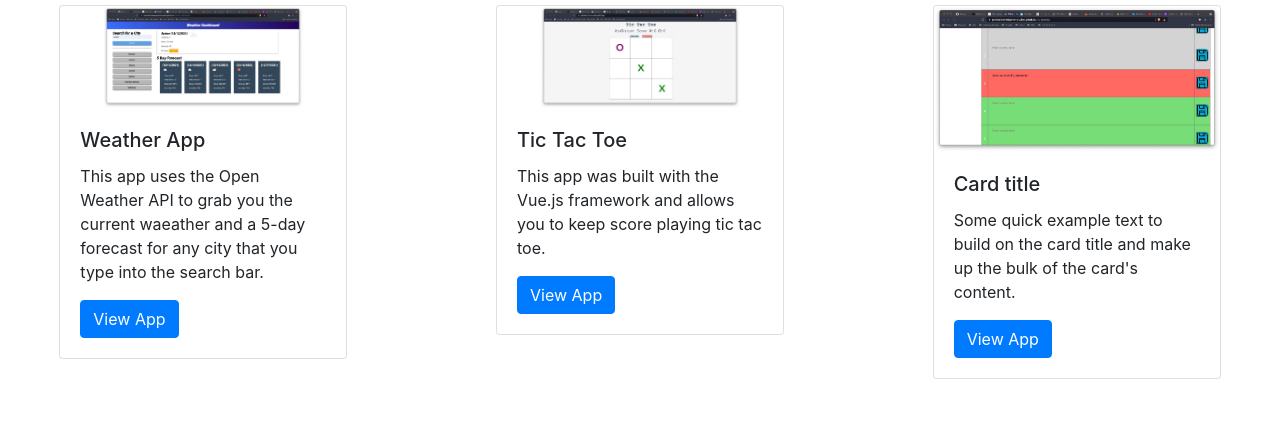
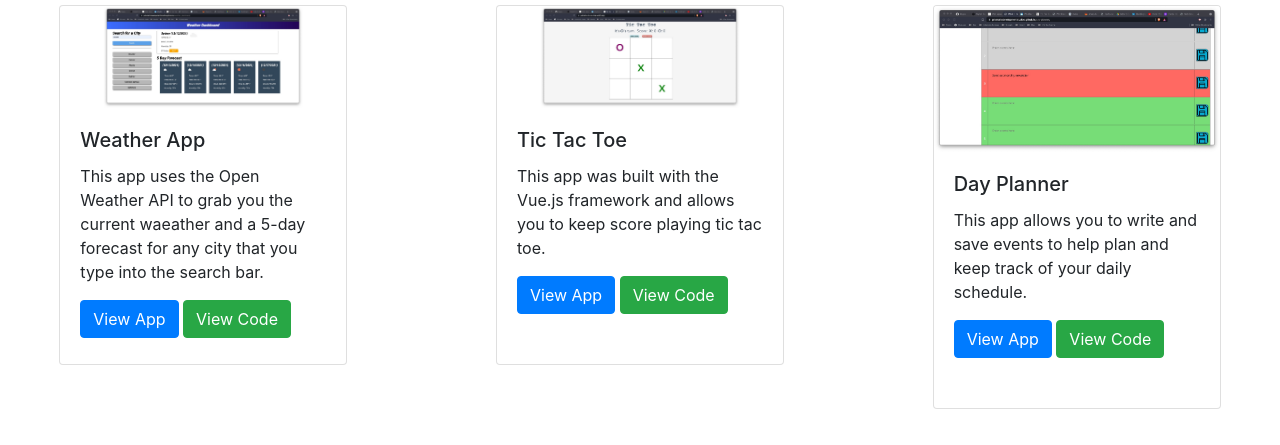
Before and after one commit to PrismaticDevs/Brignola-Portfolio, a plain HTML site: page index.html in a window 1280 px wide. Shown: the part 69-514 px from the top of the page. Drawn offline with nearby package versions, Linux system fonts and the light colour scheme.

Commit message:
spacing of columns good but overall flexibility not good

```diff
--- a/assets/css/style.css
+++ b/assets/css/style.css
@@ -11,3 +11,7 @@
     justify-content: center;
     align-items: center;
 }
+
+.card-body {
+    height: 16em;
+}
--- a/index.html
+++ b/index.html
@@ -26,23 +26,25 @@
             </div>
         </div>
         <div class="row">
-            <div class="col">
+            <div class="col-4 justify-content-around">
                 <div class="card" style="width: 18rem;">
                     <img class="app-img" src="./assets/img/weather.jpg" class="card-img-top" alt="...">
                     <div class="card-body">
                         <h5 class="card-title">Weather App</h5>
                         <p class="card-text">This app uses the Open Weather API to grab you the current waeather and a 5-day forecast for any city that you type into the search bar.</p>
                         <a target="_blank" href="https://prismaticdevelopmentstudios.github.io/weather_dashboard/" class="btn btn-primary">View App</a>
+                        <a target="_blank" href="https://github.com/prismaticdevelopmentstudios/weather_dashboard/" class="btn btn-success">View Code</a>
                     </div>
                 </div>
             </div>
-            <div class="col">
+            <div class="col-4 justify-content-around">
                 <div class="card" style="width: 18rem;">
                     <img class="app-img" src="./assets/img/tic-tac-toe.jpg" class="card-img-top" alt="...">
                     <div class="card-body">
                         <h5 class="card-title">Tic Tac Toe</h5>
                         <p class="card-text">This app was built with the Vue.js framework and allows you to keep score playing tic tac toe.</p>
                         <a target="_blank" href="https://primatic-tic-tac-toe.netlify.app/" class="btn btn-primary">View App</a>
+                        <a target="_blank" href="https://github.com/prismaticdevelopmentstudios/TicTacToe/" class="btn btn-success">View Code</a>
                     </div>
                 </div>
             </div>
@@ -50,9 +52,10 @@
                 <div class="card" style="width: 18rem;">
                     <img src="./assets/img/planner.jpg" class="card-img-top" alt="...">
                     <div class="card-body">
-                        <h5 class="card-title">Card title</h5>
-                        <p class="card-text">Some quick example text to build on the card title and make up the bulk of the card's content.</p>
+                        <h5 class="card-title">Day Planner</h5>
+                        <p class="card-text">This app allows you to write and save events to help plan and keep track of your daily schedule.</p>
                         <a target="_blank" href="https://prismaticdevelopmentstudios.github.io/day-planner/" class="btn btn-primary">View App</a>
+                        <a target="_blank" href="https://github.com/prismaticdevelopmentstudios/day-planner/" class="btn btn-success">View Code</a>
                     </div>
                 </div>
             </div>
```
